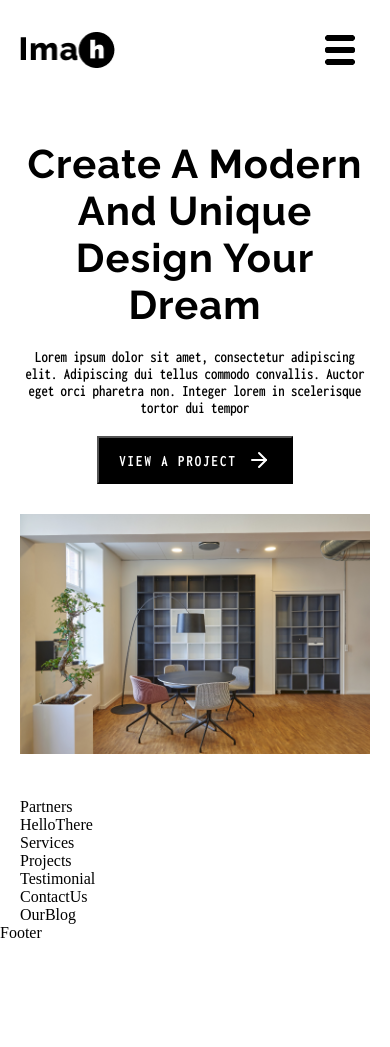
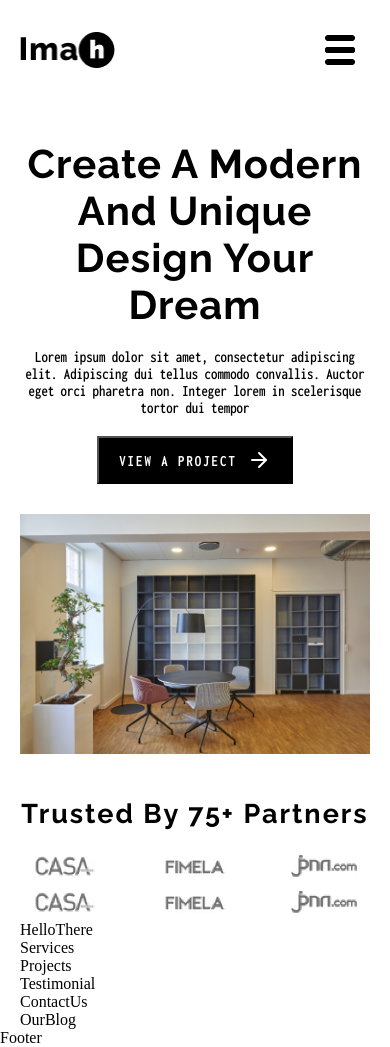
Before and after one commit to aladdinalizada/Imah-front, a React (Vite) app: page / in a window 390 px wide. Before the commit the page ends 942 px from the top, so only its background shows below. Built offline with nearby package versions, Linux system fonts and the light colour scheme.

Commit message:
complete: partners components

```diff
--- a/src/App.css
+++ b/src/App.css
@@ -8,12 +8,12 @@
 }
 @media (max-width: 1280px) {
   .container {
-    padding: 0 90px;
+    padding: 0 80px;
   }
 }
 @media (max-width: 1024px) {
   .container {
-    padding: 0 70px;
+    padding: 0 60px;
   }
 }
 @media (max-width: 992px) {
--- a/src/pages/Hero/hero.css
+++ b/src/pages/Hero/hero.css
@@ -74,6 +74,7 @@
 @media (max-width: 992px) {
   .heroContainer {
     padding-left: 20px;
+    gap: 30px;
   }
   .heroContainer .heroText h1 {
     font-size: 40px;
--- a/src/pages/Partners/Partners.jsx
+++ b/src/pages/Partners/Partners.jsx
@@ -1,7 +1,36 @@
 import React from "react";
-
+import "./partners.css";
+import Casa from "/assets/pages/partners/casa.png";
+import Fimela from "/assets/pages/partners/fimela.png";
+import Pnn from "/assets/pages/partners/pnn.png";
 const Partners = () => {
-  return <div>Partners</div>;
+  return (
+    <div className="partnersContainer">
+      <div className="partnersTitle">
+        <h2>Trusted by 75+ Partners</h2>
+      </div>
+      <div className="partnersLogo">
+        <div className="partnersImg">
+          <img src={Casa} alt="Casa" />
+        </div>
+        <div className="partnersImg">
+          <img src={Fimela} alt="Fimela" />
+        </div>
+        <div className="partnersImg">
+          <img src={Pnn} alt="Pnn" />
+        </div>
+        <div className="partnersImg">
+          <img src={Casa} alt="Casa" />
+        </div>
+        <div className="partnersImg">
+          <img src={Fimela} alt="Fimela" />
+        </div>
+        <div className="partnersImg">
+          <img src={Pnn} alt="Pnn" />
+        </div>
+      </div>
+    </div>
+  );
 };
 
 export default Partners;
--- /dev/null
+++ b/src/pages/Partners/partners.css
@@ -0,0 +1,66 @@
+.partnersContainer {
+  width: 100%;
+  height: 100%;
+  display: flex;
+  justify-content: space-between;
+  align-items: center;
+  font-family: "Raleway-Bold";
+  padding: 20px 0;
+}
+.partnersContainer .partnersTitle {
+  max-width: 290px;
+  height: 100%;
+  display: flex;
+  align-items: center;
+  flex-wrap: wrap;
+  font-size: 24px;
+  letter-spacing: 2px;
+  text-transform: capitalize;
+}
+.partnersContainer .partnersLogo {
+  display: flex;
+  flex-wrap: wrap;
+}
+.partnersContainer .partnersLogo .partnersImg {
+  width: 150px;
+  height: 60px;
+}
+.partnersContainer .partnersLogo .partnersImg img {
+  width: 100%;
+  height: 100%;
+  object-fit: cover;
+}
+@media (max-width: 1200px) {
+  .partnersContainer .partnersTitle {
+    font-size: 22px;
+  }
+  .partnersContainer .partnersLogo:nth-child(1) {
+    display: none;
+  }
+}
+@media (max-width: 992px) {
+  .partnersContainer {
+    flex-direction: column;
+    gap: 20px;
+    padding: 0;
+  }
+  .partnersContainer .partnersTitle {
+    max-width: 100%;
+    font-size: 20px;
+  }
+  .partnersContainer .partnersLogo {
+    width: 100%;
+    display: flex;
+    justify-content: space-between;
+    flex-wrap: wrap;
+  }
+  .partnersContainer .partnersLogo .partnersImg {
+    width: 90px;
+    height: 36px;
+  }
+}
+@media (max-width: 768px) {
+  .partnersContainer .partnersTitle {
+    font-size: 18px;
+  }
+}
```
